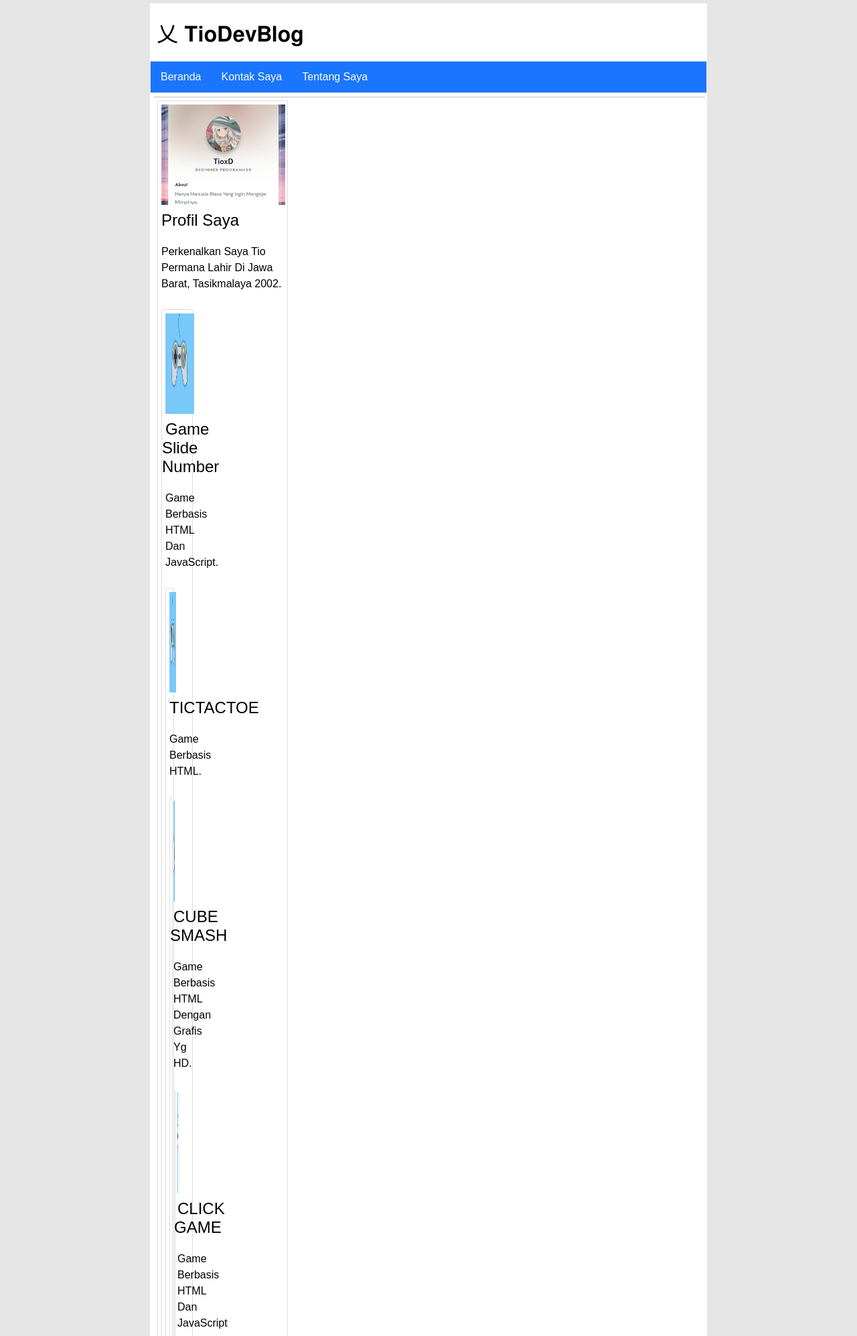
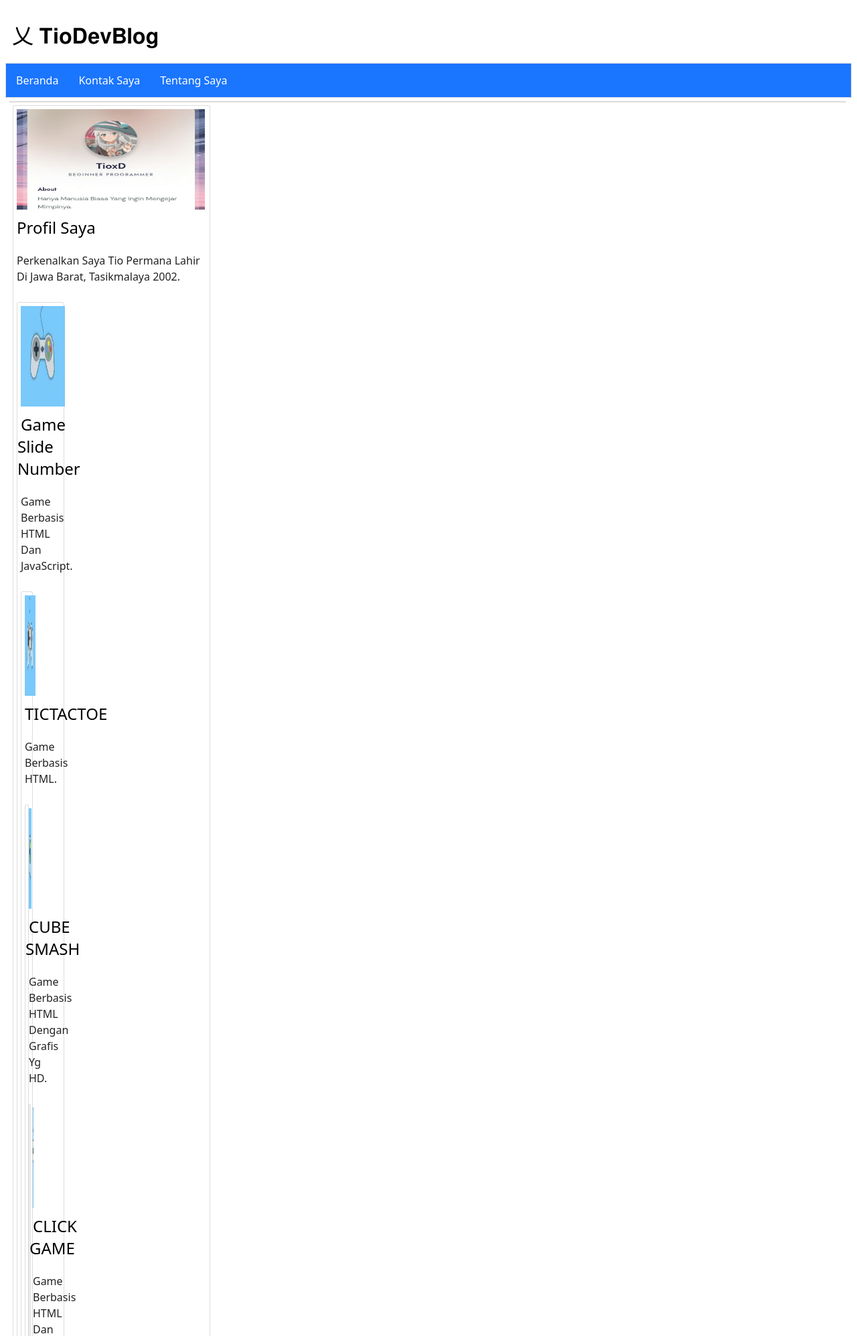
Before and after one commit to botcahxx/myblog.xyz, a PHP site: page / in a window 1280 px wide. Shown: the top 1995 px of the page at 67% size. Run offline with PHP 8.4, Linux system fonts and the light colour scheme.

Commit message:
Update style.css

```diff
--- a/style.css
+++ b/style.css
@@ -1,12 +1,26 @@
 
 
-body{
-    font-family: Arial, Helvetica, sans-serif;
-    background: #e6e6e6;
-    padding: 0;
-    margin:0;
+body {
+background: #fff;
+font: 100% system-ui;
+}
+h1,
+p {
+color: #222;
+}
 
+body.dark-theme {
+background: #121212;
 }
+body.dark-theme h1,
+body.dark-theme p {
+color: #eee;
+}
+body.dark-theme a {
+color: #809fff;
+}
+
+<
 
 .container{
     width: 65%;
```
